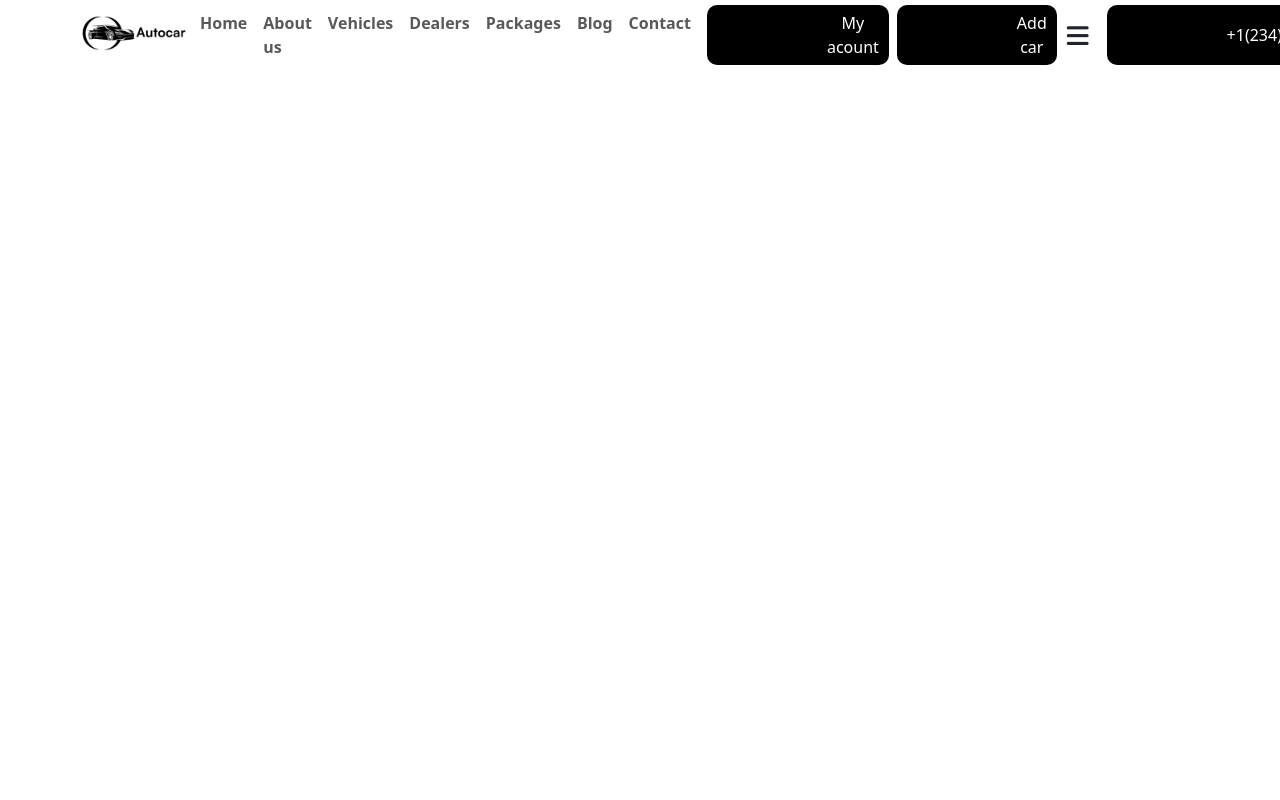
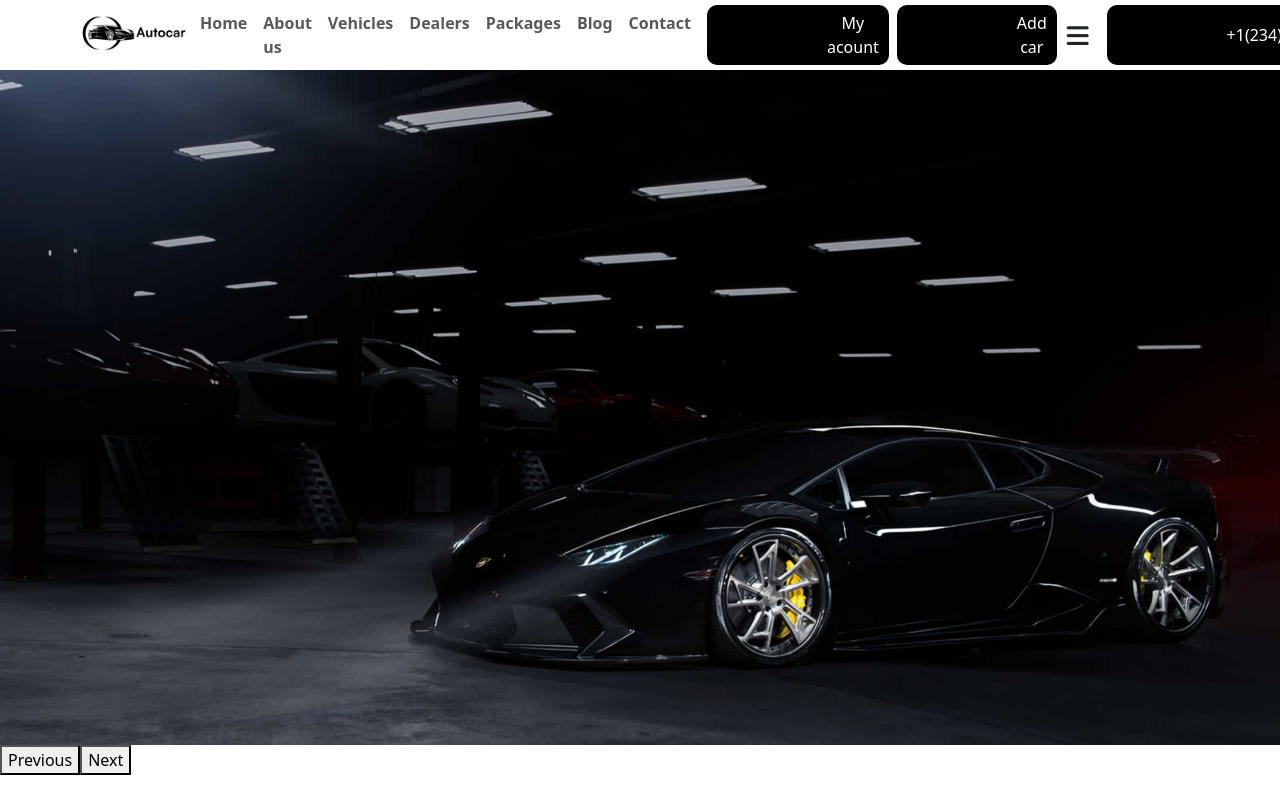
Before and after one commit to Sebastian-ivaniczki/proj-html-vuejs, a Vue app: page / in a window 1280 px wide. Shown: the top 800 px of the page. Built offline with nearby package versions, Linux system fonts and the light colour scheme; the HTML template or start-up script is replaced by a standard one.

Commit message:
added slider

```diff
--- a/index.html
+++ b/index.html
@@ -2,7 +2,7 @@
 <html lang="en">
   <head>
     <meta charset="UTF-8" />
-    <link rel="icon" type="image/svg+xml" href="/vite.svg" />
+    <link rel="icon" type="image/svg+xml" href="/src/assets/img/favicon-autocar.png" />
     <meta name="viewport" content="width=device-width, initial-scale=1.0" />
 
         <link
@@ -12,7 +12,7 @@
           crossorigin="anonymous"
           referrerpolicy="no-referrer"
         />
-    <title>Vite + Vue</title>
+    <title>Autocar</title>
   </head>
   <body>
     <div id="app"></div>
--- a/src/components/AppHeader.vue
+++ b/src/components/AppHeader.vue
@@ -1,12 +1,13 @@
 <script>
-import { links } from './data/dataBase';
+import { links, slides } from './data/dataBase';
 import AppSlider from './partials/AppSlider.vue'
 export default {
   name: 'AppHeader',
   components: { AppSlider },
   data() {
     return {
-      links
+      links,
+      slides
     }
   }
 }
@@ -47,7 +48,7 @@ export default {
       </div>
     </div>
   </header>
- <app-slider></app-slider>
+ <app-slider :slides="slides"></app-slider>
 </template>
 
 <style scoped lang="scss">
--- a/src/components/data/dataBase.js
+++ b/src/components/data/dataBase.js
@@ -161,3 +161,25 @@
       description: "Contact"
     },
   ];
+
+  export const slides = [
+    {
+      id: "1",
+      img: "slider-autocar-5",
+
+    },
+    {
+      id: "2",
+      img: "slider-autocar-6"
+    },
+    {
+      id: "3",
+      img: "news-autocar-1-300x180",
+
+    },
+    {
+      id: "3",
+      img: "news-autocar-5-600x359",
+
+    },
+  ]
--- a/src/components/partials/AppSlider.vue
+++ b/src/components/partials/AppSlider.vue
@@ -1,14 +1,68 @@
 <script>
 export default {
-  name: 'AppSlider'
+  name: 'AppSlider',
+  props: {
+    slides: {
+      type: Array,
+
+    }
+  },
+  data() {
+    return {
+      currentIndex: 0
+    }
+  },
+  methods: {
+    currentImage: function(img) {
+      return new URL(`../../assets/img/${img}.jpg`, import.meta.url).href;
+    },
+    previousSlide() {
+      if (this.currentIndex === 0) {
+        this.currentIndex = this.slides.length - 1
+      } else {
+        this.currentIndex--
+      }
+
+    },
+    nextSlide() {
+      if (this.currentIndex === this.slides.length - 1) {
+        this.currentIndex = 0
+      } else {
+        this.currentIndex++
+      }
+
+    }
+  }
 }
 
 </script>
 
 <template>
+   <div>
+      <div class="slider">
+       <div class="slider-container"  v-for="(slide, index) in slides" :key="slide.id">
 
+         <img :class="{ 'active': index === currentIndex }" :src="currentImage(slide.img)" :alt="slide.description">
+       </div>
+
+      </div>
+      <button @click="previousSlide">Previous</button>
+      <button @click="nextSlide">Next</button>
+  </div>
 </template>
 
 <style scoped lang="scss">
+.slider-container{
+  img{
+
+    width: 100%;
+    height:  675px;
+    object-fit: cover;
+    display: none;
+  }
+  .active{
+    display: block;
+  }
+}
 
 </style>
```
